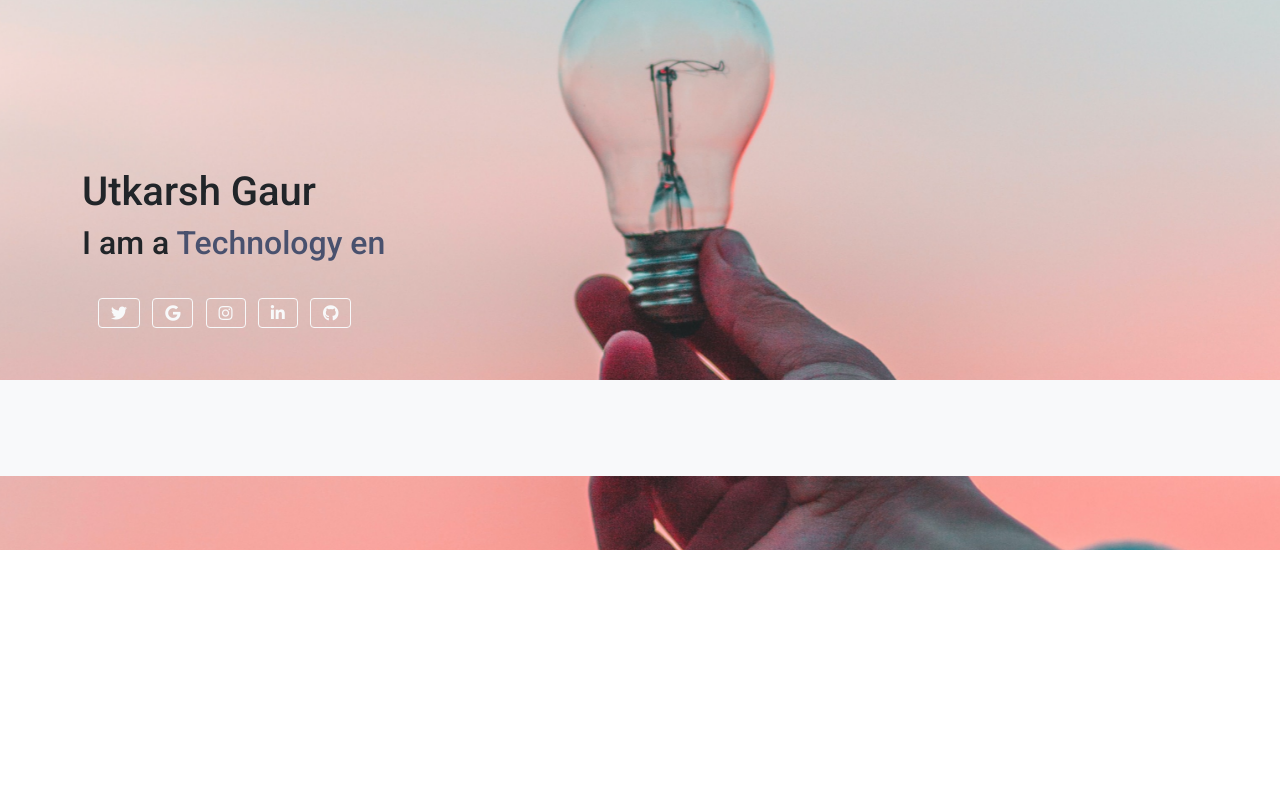
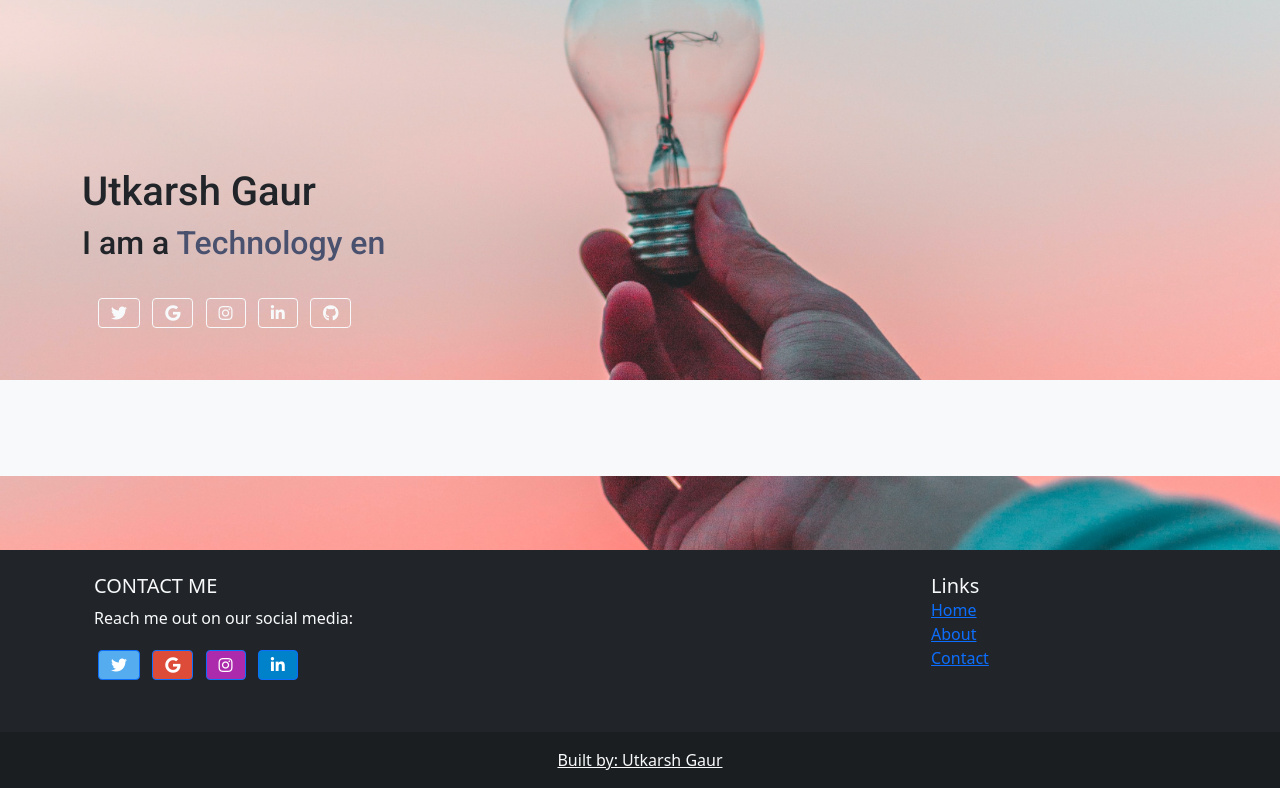
Before and after one commit to utkarsh06/DjangoPortfolio, a Django app: page / in a window 1280 px wide. Shown: the part 76-864 px from the top of the page. Before the commit the page ends 626 px from the top, so only its background shows below. Run offline with Django 3.2, Linux system fonts and the light colour scheme; data that the repository does not hold is empty; some libraries are stand-ins or nearby versions.

Commit message:
Updated footer

```diff
--- a/Project/UtkarshGaur/templates/UtkarshGaur/Footer.html
+++ b/Project/UtkarshGaur/templates/UtkarshGaur/Footer.html
@@ -0,0 +1,92 @@
+
+
+<link rel="stylesheet" href="https://pro.fontawesome.com/releases/v5.10.0/css/all.css" integrity="sha384-AYmEC3Yw5cVb3ZcuHtOA93w35dYTsvhLPVnYs9eStHfGJvOvKxVfELGroGkvsg+p" crossorigin="anonymous"/>
+
+
+
+<!-- Footer -->
+<footer class="bg-dark text-center text-lg-start">
+    <!-- Grid container -->
+    <div class="container p-4">
+      <!--Grid row-->
+      <div class="row">
+        <!--Grid column-->
+        <div class="col-lg-6 col-md-12 mb-4 mb-md-0">
+          <h5 class="text-light text-uppercase">CONTACT ME</h5>
+
+          <p class = "text-light">
+            Reach me out on our social media:
+          </p>
+          <section class="mb-4">
+
+            <!-- Twitter -->
+            <a
+              class="btn btn-primary btn-floating m-1"
+              style="background-color: #55acee;"
+              href= "https://twitter.com/TechbyUT?s=08"
+              role="button"
+              ><i class="fab fa-twitter"></i
+            ></a>
+
+            <!-- Google -->
+            <a
+              class="btn btn-primary btn-floating m-1"
+              style="background-color: #dd4b39;"
+              href="#!"
+              role="button"
+              ><i class="fab fa-google"></i
+            ></a>
+
+            <!-- Instagram -->
+            <a
+              class="btn btn-primary btn-floating m-1"
+              style="background-color: #ac2bac;"
+              href="https://instagram.com/tech.by.ut?utm_medium=copy_link"
+              role="button"
+              ><i class="fab fa-instagram"></i
+            ></a>
+
+            <!-- Linkedin -->
+            <a
+              class="btn btn-primary btn-floating m-1"
+              style="background-color: #0082ca;"
+              href="https://www.linkedin.com/in/utkarsh-gaur/"
+              role="button"
+              ><i class="fab fa-linkedin-in"></i
+            ></a>
+            <!-- Github -->
+
+          </section>
+          <!-- Section: Social media -->
+        </div>
+        <!--Grid column-->
+
+        <!--Grid column-->
+        <div class="col-lg-3 col-md-6 mb-4 mb-md-0">
+
+        </div>
+        <!--Grid column-->
+
+        <!--Grid column-->
+        <div class="col-lg-3 col-md-6 mb-4 mb-md-0">
+          <h5 class="text-light mb-0">Links</h5>
+
+          <ul class="list-unstyled">
+            <li><a href = "/"> Home </a></li>
+            <li><a href = "/about"> About </a></li>
+            <li><a href = "/contact"> Contact </a></li>
+          </ul>
+        </div>
+        <!--Grid column-->
+      </div>
+      <!--Grid row-->
+    </div>
+    <!-- Grid container -->
+
+    <!-- Copyright -->
+    <div class="text-center p-3" style="background-color: rgba(0, 0, 0, 0.2);">
+      <a class="text-light" href="">Built by: Utkarsh Gaur</a>
+    </div>
+    <!-- Copyright -->
+  </footer>
+  <!-- Footer -->
--- a/Project/UtkarshGaur/templates/UtkarshGaur/Home.html
+++ b/Project/UtkarshGaur/templates/UtkarshGaur/Home.html
@@ -71,6 +71,7 @@
         </div>
     </main>
 
+    {%include "UtkarshGaur/Footer.html" %}
 
 
 </body>
```
